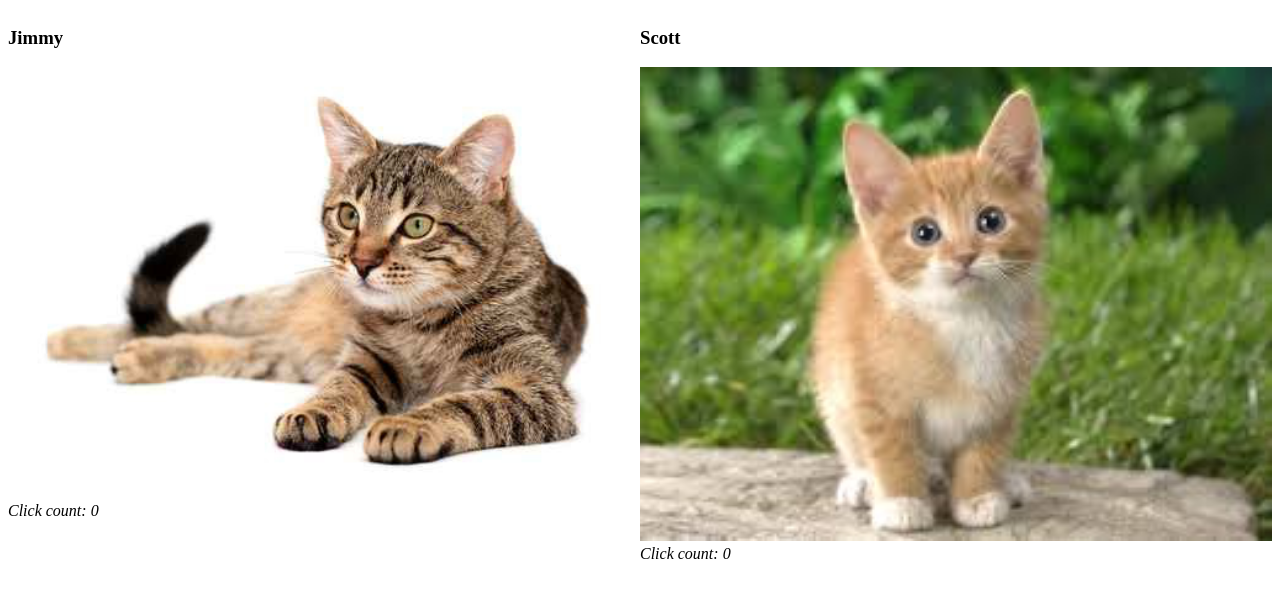
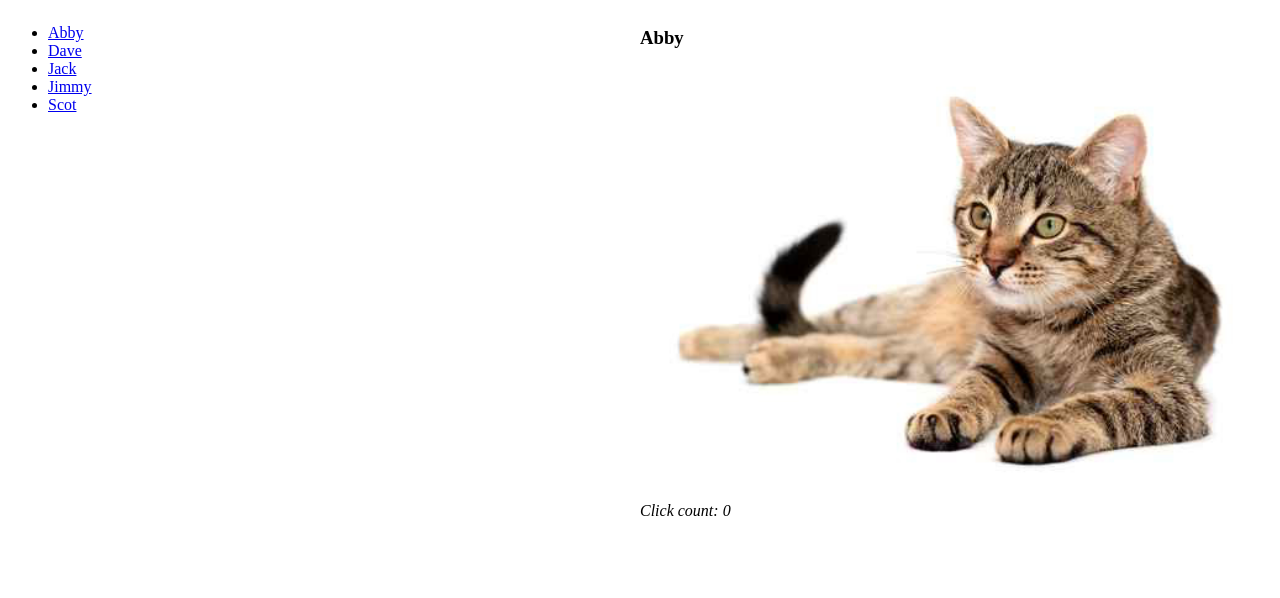
Before and after one commit to maweeks/nano-fewd-05-design, a plain HTML site: page index.html in a window 1280 px wide. Drawn offline with Linux system fonts and the light colour scheme.

Commit message:
Any number of cats.

```diff
--- a/index.html
+++ b/index.html
@@ -5,40 +5,39 @@
 	</head>
 	<body>
 	<div class="float halfWidth">
+		<ul id="catList"><li>CatList</li></ul>
+	</div>
+	<div class="float halfWidth">
 		<h3 id="catName"> Jimmy </h3>
-		<img class="fullWidth" id="catPic" src="cat.jpg"/>
+		<img class="fullWidth" id="catPic" src="cat2.jpg"/>
 		<br/>
 		<em id="clicks">Click count: 0</em>
-	</div>
-	<div class="float halfWidth">
-		<h3 id="catName2"> Jimmy </h3>
-		<img class="fullWidth" id="catPic2" src="cat2.jpg"/>
-		<br/>
-		<em id="clicks2">Click count: 0</em>
 	</div>
 </body>
 </html>
 
 <script type="text/javascript">
-	var cats = [["Jimmy", "cat.jpg"], ["Scott", "cat2.jpg"]];
-	document.getElementById("catName").innerHTML = cats[0][0];
-	document.getElementById("catName2").innerHTML = cats[1][0];
-	document.getElementById("catPic").innerHTML = cats[0][1];
-	document.getElementById("catPic2").src = cats[1][1];
+	var cats = [["Abby", "cat.jpg", 0], ["Dave", "cat2.jpg", 0], ["Jack", "cat3.jpg", 0], ["Jimmy", "cat4.jpg", 0], ["Scot", "cat5.jpg", 0]];
+	var currentCat;
 
-	var clickCount = 0;
-	var elem = document.getElementById('catPic');
-	elem.addEventListener('click', function(){
-		clickCount += 1;
-		document.getElementById("clicks").innerHTML = "Click count: " + clickCount;
-	}, false);
+	catPic.addEventListener('click', function() {
+		cats[currentCat][2] += 1;
+		document.getElementById("clicks").innerHTML = "Click count: " + cats[currentCat][2];
+	});
+	var catListHTML = "";
+	for (var i = 0; i < cats.length; i++) {
+		catListHTML += "<li><a href='javascript:changeCat(" + i + ");'>" + cats[i][0] + "</a></li>"
+	}
 
-	var clickCount2 = 0;
-	var elem2 = document.getElementById('catPic2');
-	elem2.addEventListener('click', function(){
-		clickCount2 += 1;
-		document.getElementById("clicks2").innerHTML = "Click count: " + clickCount2;
-	}, false);
+	document.getElementById("catList").innerHTML = catListHTML;
+	changeCat(0);
+	function changeCat(catNo) {
+		document.getElementById("catName").innerHTML = cats[catNo][0];
+		var catPic = document.getElementById("catPic")
+		catPic.src = cats[catNo][1];
+		document.getElementById("clicks").innerHTML = "Click count: " + cats[catNo][2];
+		currentCat = catNo;
+	}
 </script>
 
 <style type="text/css">
```
Also changed, not shown: cat3.jpg (added), cat4.jpg (added), cat5.jpg (added).
